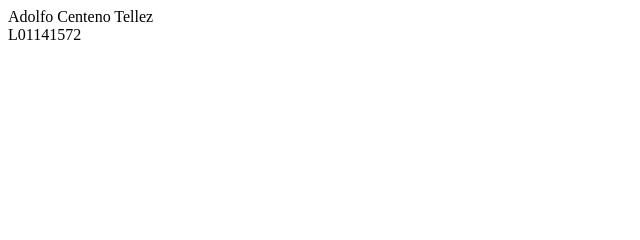
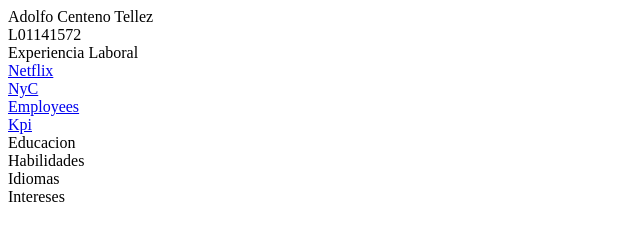
Before and after one commit to adsoftsito/adsoftsito01.github.io, a plain HTML site: page index.html in a window 1280 px wide. Shown: the whole page, without its empty margins (0-640 px from the left). Drawn offline with Linux system fonts and the light colour scheme.

Commit message:
agregue links a repos

```diff
--- a/index.html
+++ b/index.html
@@ -1,6 +1,36 @@
 <html>
     <body>
-        Adolfo Centeno Tellez <br>
-        L01141572
+
+        <div>
+          Adolfo Centeno Tellez <br>
+          L01141572
+        </div>
+
+        <div>
+            Experiencia Laboral <br>
+
+            <a href="https://github.com/adsoftsito/netflix.git"> Netflix </a> <br>
+            <a href="https://github.com/adsoftsito/nyc-lab.git"> NyC     </a> <br>
+            <a href="https://github.com/adsoftsito/employees-lab.git"> Employees </a> <br>
+            <a href="https://github.com/adsoftsito/kpi.git"> Kpi </a>   <br>
+
+        </div>
+
+        <div>
+            Educacion
+        </div>
+
+        <div>
+            Habilidades
+        </div>
+
+        <div>
+            Idiomas
+        </div>
+
+        <div>
+            Intereses
+        </div>
+
     </body>
 </html>
```
